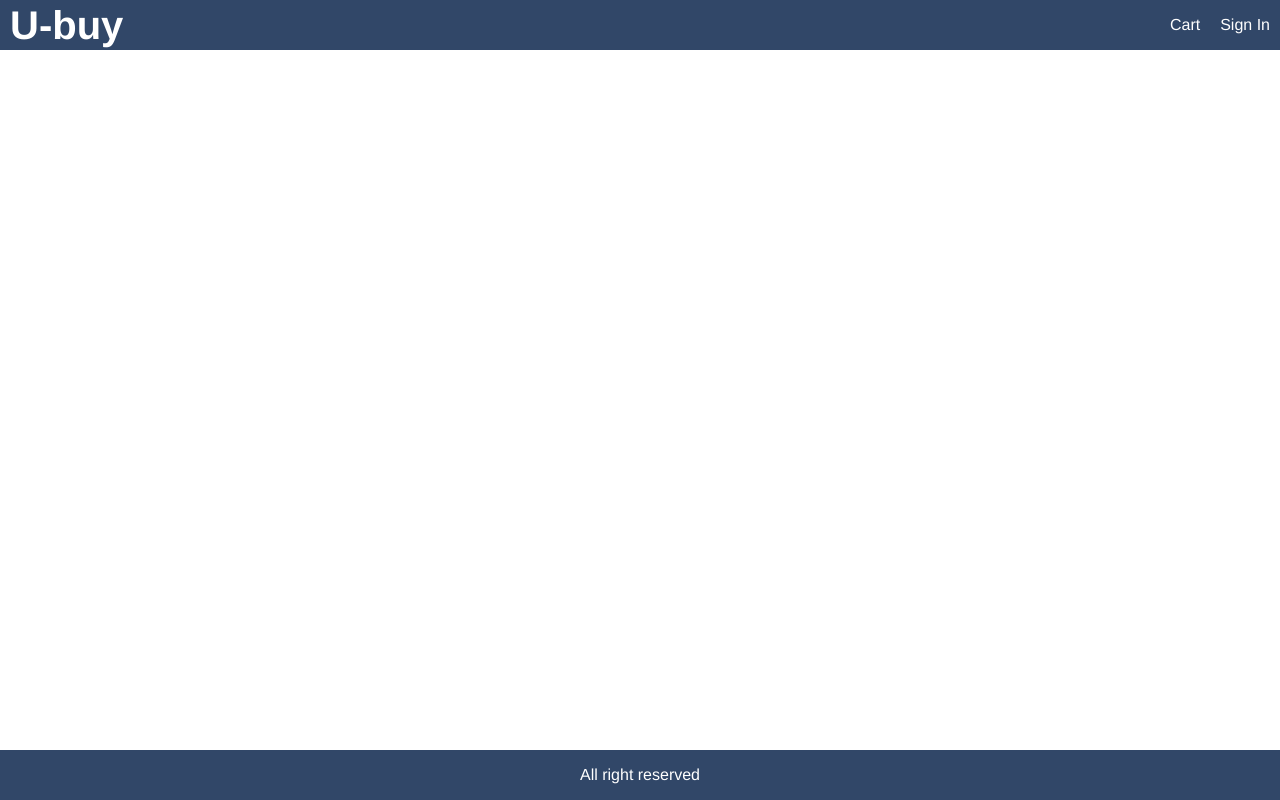
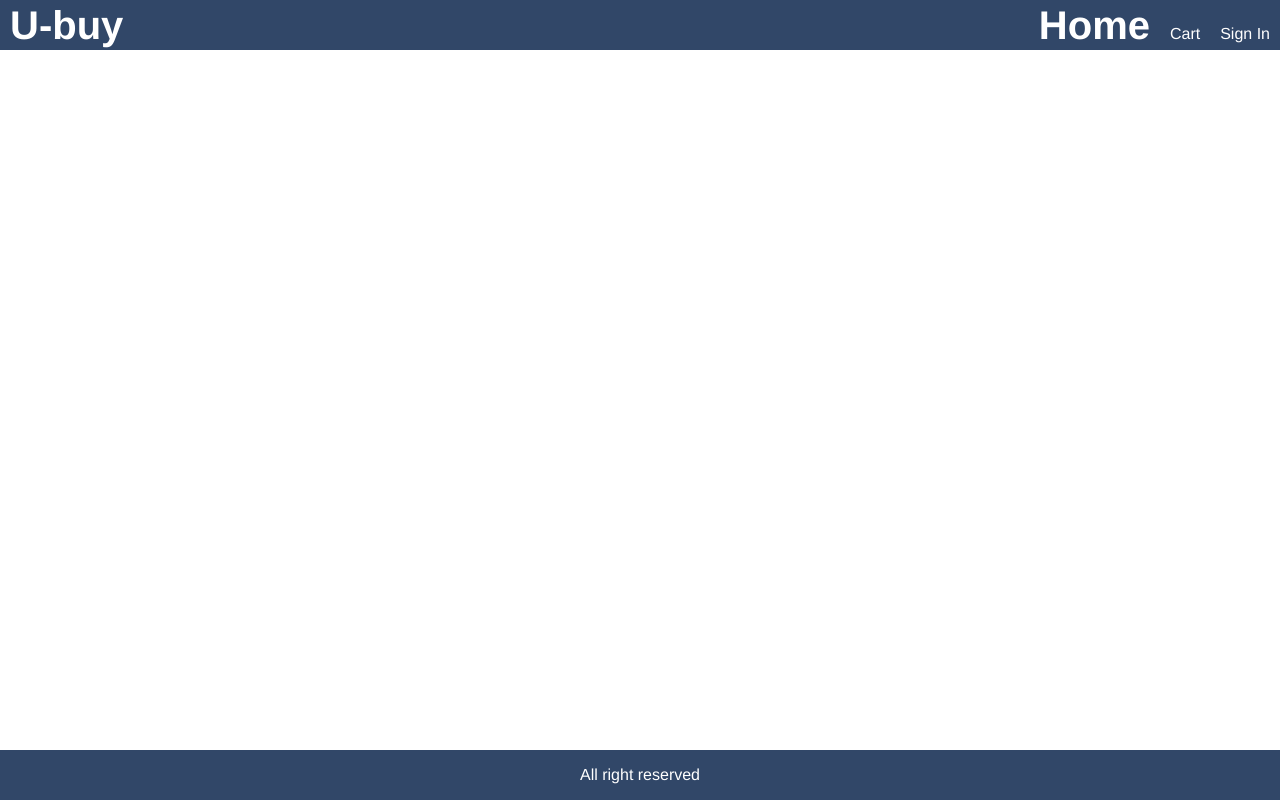
Before and after one commit to dorgrosman/Ubuy-app, a React (Create React App) app in the folder frontend/: page / in a window 1280 px wide. Built offline with nearby package versions, Linux system fonts and the light colour scheme.

Commit message:
NavbarHome

```diff
--- a/frontend/src/App.js
+++ b/frontend/src/App.js
@@ -36,6 +36,7 @@ function App() {
           <header className="row">
             <div><Link className="logo" to="/home">U-buy</Link></div>
             <div>
+            <Link className="logo" to="/home">Home</Link>
               <Link to="/cart">Cart
               {cartItems.length > 0 && (
                   <span className="badge">{cartItems.length}</span>
```
Also changed, not shown: 1 other file (tests, documents, lock files or other folders).
